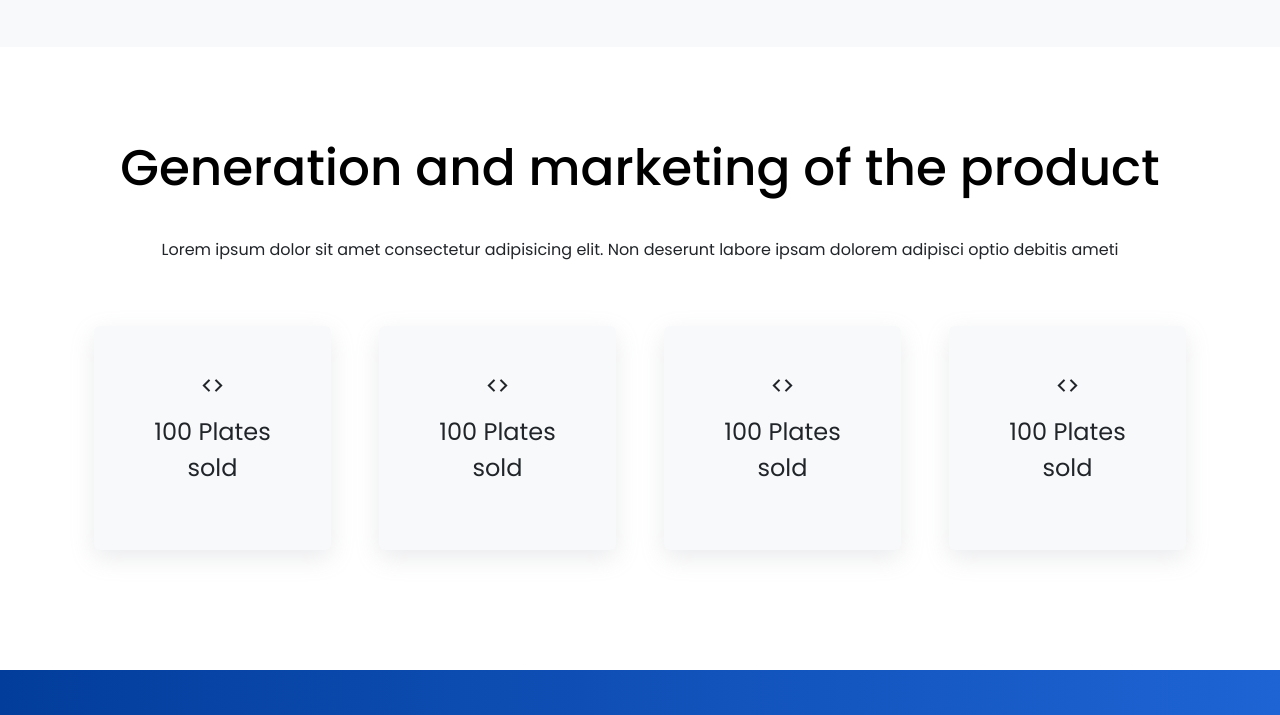
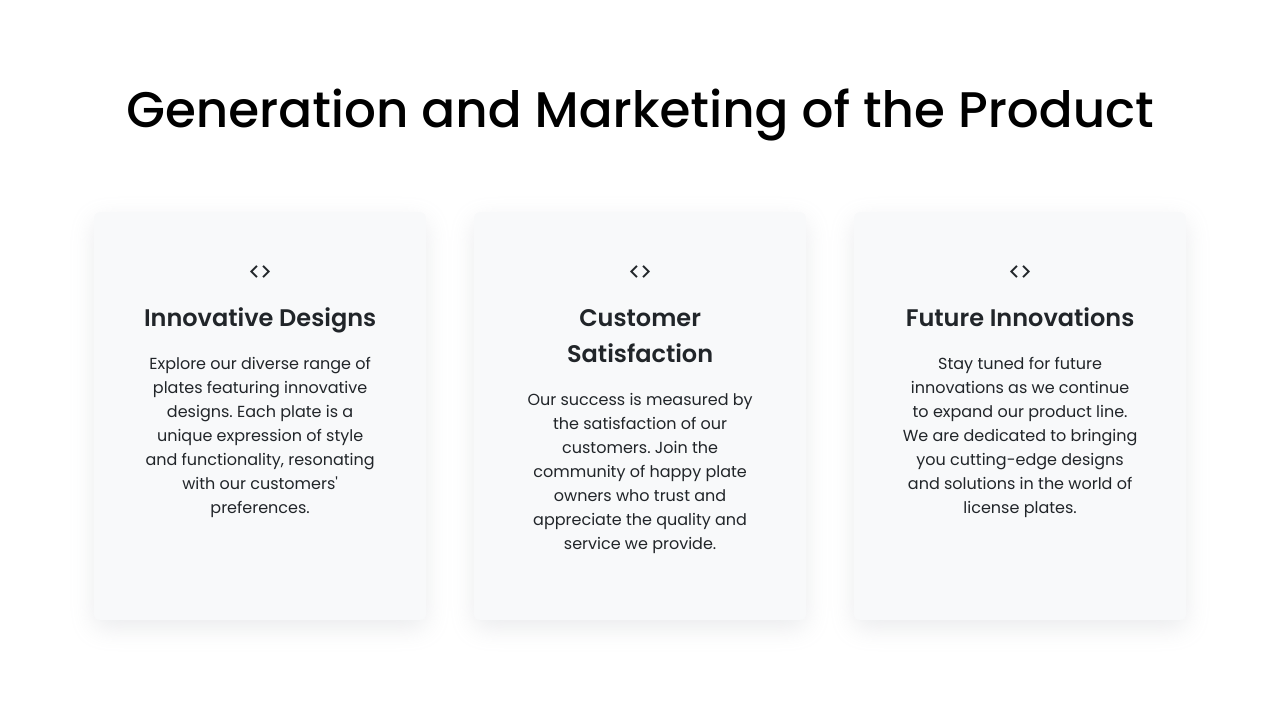
Before and after one commit to bryanDelyan/plates, a PHP site: page / in a window 1280 px wide. Shown: the part 2089-2804 px from the top of the page. Run offline with PHP 8.4, Linux system fonts and the light colour scheme; some libraries are stand-ins or nearby versions.

Commit message:
change styles, add content new and fix bugs

```diff
--- a/index.php
+++ b/index.php
@@ -417,6 +422,12 @@ label {
     <script src="https://code.jquery.com/jquery-3.6.4.min.js"></script>
     <script src="https://www.youtube.com/iframe_api"></script>
     <script src="js/controls.js"></script>
+    <script src="
+https://cdn.jsdelivr.net/npm/sweetalert2@11.10.0/dist/sweetalert2.all.min.js
+"></script>
+    <link href="
+https://cdn.jsdelivr.net/npm/sweetalert2@11.10.0/dist/sweetalert2.min.css
+" rel="stylesheet">
 </head>
 
 <body>
@@ -441,35 +452,34 @@ label {
         </ul>
     </header>
     <a href="https://wa.me/+573222863938" target="_blank"
-        class="btn btn-success shadow px-4 py-2 fs-2 btn-lg floating-button">
+        class="btn btn-success shadow px-4 py-3 px-md-3 py-md-3 shadow  floating-button">
         <i class='bx bxl-whatsapp'></i>
     </a>
 
 
-    <div class="video-container mb-md-2 position-relative st" id="video_marca">
+    <div class="video-container mb-md-2 position-relative st shadow" id="home">
         <video autoplay loop muted class="position-absolute top-0 left-0">
             <source src="./img/video.mp4" type="video/mp4">
         </video>
         <div class="overlay"></div>
         <section>
-            <div class="container py-4 px-3 position-relative z-index-1">
+            <div class="container py-md-4 px-3 position-relative z-index-1">
                 <div class="row">
-                    <div class="col-md-6">
+                    <div class="col-md-7">
                         <div class="info-text text-light">
                             <h1>Discover Temporary License Plates in the USA</h1>
                             <p class="text-white">
-                                Experience the convenience of our temporary license plates in the United States. Lorem
-                                ipsum
-                                dolor sit amet consectetur adipisicing elit. Itaque voluptate, tenetur laudantium illo
-                                id
-                                in,
-                                ad sunt ab esse, quisquam sed inventore beatae laboriosam autem dignissimos iure quas
-                                ea.
-                                Non?
+                                Explore the unparalleled convenience offered by our temporary license plates, designed
+                                to cater to your needs within the United States. Whether you're in the process of
+                                acquiring your official license plates or need a temporary solution, our service ensures
+                                a seamless experience. Trust us to provide you with a hassle-free solution for your
+                                temporary license plate needs, allowing you to navigate the roads with confidence and
+                                ease.
                             </p>
+
                         </div>
                     </div>
-                    <div class="col-md-6 text-center">
+                    <div class="col-md-5 text-center">
                         <div class="info-img py-md-5">
                             <img src="img/track.png" class="img-fluid rounded shadow-3"
                                 alt="Temporary License Plates Image">
@@ -485,7 +495,7 @@ label {
         <div class="container px-4 py-5">
             <div class="my-5 info-text2 py-5">
                 <div class="row">
-                    <div class="col-12 col-md-6" style="text-align: justify;">
+                    <div class="col-12 col-md-7" style="text-align: justify;">
                         <h1 class="mb-4">Welcome to Our Journey</h1>
                         <p class="mb-5">Embark on a seamless adventure with us – the leading authority in issuing
                             temporary plates
@@ -497,9 +507,10 @@ label {
                             community receives top-notch service. Trust us for a reliable, legal, and hassle-free
                             experience.</p>
                     </div>
-                    <div class="col-12 col-md-6 text-end info-img2 px-md-5">
+                    <div class="col-12 col-md-5 text-end info-img2 px-md-5">
                         <div class="px-lg-3 py-4 py-md-2">
-                            <img src="./img/car.jpeg" class="w-100 h-100 rounded shadow-3" alt="Company Image">
+                            <img src="https://i.pinimg.com/originals/eb/32/6d/eb326d6a56cd39b4778be5db81efa324.jpg"
+                                class="img-fluid rounded shadow-3" alt="Company Image">
                         </div>
                     </div>
                 </div>
@@ -509,7 +520,7 @@ label {
 
 
     <section class="container-fluid pb-5 bg-light" id="examples">
-        <div class="p-5" style="   background-image: url('https://themewagon.github.io/AI-html/img/footer.png') !important;
+        <div class="p-md-5 p-3" style="   background-image: url('https://themewagon.github.io/AI-html/img/footer.png') !important;
             background-size: cover !important;">
             <div class="col-12 mb-2 info-text2 py-5 pb-2">
                 <h1 class="text-center">Embark on a Journey of Unique License Plate Designs</h1>
@@ -541,45 +552,46 @@ label {
     </section>
 
     <section class="container-fluid pb-5 bg-white" id="plates">
-        <div class="p-5">
-            <div class="col-12 mb-2 info-text2 py-5 pb-2">
-                <h1 class="text-center">Generation and marketing of the product</h1>
-                <p class="text-center">Lorem ipsum dolor sit amet consectetur adipisicing elit. Non deserunt labore
-                    ipsam dolorem adipisci optio debitis ameti</p>
+        <div class="p-md-5 p-3">
+            <div class="col-12 mb-2 info-text2 py-5 pb-0">
+                <h1 class="text-center">Generation and Marketing of the Product</h1>
             </div>
-            <div class="container">
+            <div class="container left">
                 <div class="row mt-0 gx-4 gy-2">
-                    <div class="col-md-4 col-lg-3 col-12 p-4">
-                        <div class="bg-light p-5 rounded shadow-3">
+                    <div class="col-md-4 col-12 p-4">
+                        <div class="bg-light p-md-5 p-3 rounded shadow-3 h-100 w-100">
                             <p class="text-center fw-semibold fs-4"><i class='bx bx-expand-horizontal'></i></p>
-                            <p class="text-center fs-4">100 Plates sold</p>
+                            <p class="text-center fs-4 fw-semibold">Innovative Designs</p>
+                            <p class="text-center">Explore our diverse range of plates featuring innovative designs.
+                                Each plate is a unique expression of style and functionality, resonating with our
+                                customers' preferences.</p>
                         </div>
                     </div>
-                    <div class="col-md-4 col-lg-3 col-12 p-4">
-                        <div class="bg-light p-5 rounded shadow-3">
+                    <div class="col-md-4  col-12 p-4">
+                        <div class="bg-light p-md-5 p-3 rounded shadow-3 h-100 w-100">
                             <p class="text-center fw-semibold fs-4"><i class='bx bx-expand-horizontal'></i></p>
-                            <p class="text-center fs-4">100 Plates sold</p>
+                            <p class="text-center fs-4 fw-semibold">Customer Satisfaction</p>
+                            <p class="text-center">Our success is measured by the satisfaction of our customers. Join
+                                the community of happy plate owners who trust and appreciate the quality and service we
+                                provide.</p>
                         </div>
                     </div>
-                    <div class="col-md-4 col-lg-3 col-12 p-4">
-                        <div class="bg-light p-5 rounded shadow-3">
+                    <div class="col-md-4 col-12 p-4">
+                        <div class="bg-light p-md-5 p-3 rounded shadow-3 h-100 w-100">
                             <p class="text-center fw-semibold fs-4"><i class='bx bx-expand-horizontal'></i></p>
-                            <p class="text-center fs-4">100 Plates sold</p>
+                            <p class="text-center fs-4 fw-semibold">Future Innovations</p>
+                            <p class="text-center">Stay tuned for future innovations as we continue to expand our
+                                product line. We are dedicated to bringing you cutting-edge designs and solutions in the
+                                world of license plates.</p>
                         </div>
                     </div>
-                    <div class="col-md-4 col-lg-3 col-12 p-4">
-                        <div class="bg-light p-5 rounded shadow-3">
-                            <p class="text-center fw-semibold fs-4"><i class='bx bx-expand-horizontal'></i></p>
-                            <p class="text-center fs-4">100 Plates sold</p>
-                        </div>
-                    </div>
-
                 </div>
             </div>
         </div>
     </section>
+
     <section class="bg-info info-text pt-5 pb-2" id="states">
-        <div style="
+        <div class="py-md-5" style="
             background-image: url('https://themewagon.github.io/AI-html/img/footer.png') !important;
             background-size: cover !important;">
 
@@ -601,34 +613,50 @@ label {
         </div>
     </section>
     <section id="vision" class="py-md-5 bg-blue ">
-        <div class="container py-5">
-            <div class="row pt-5">
-                <div class="col-md-6 col-12 ">
+        <div class="container py-5 right">
+            <div class="row pt-5 gy-3">
+                <div class="col-md-6 col-12 py-5">
                     <div class="row">
                         <div class="col-md-3 col-12 text-center">
-                            <img src="https://www.serviplatesllc.com/images/why1.png" class="w-50" alt="">
+                            <svg class="w-50 h-50 mx-auto mt-4 text-gray-800 " aria-hidden="true"
+                                xmlns="http://www.w3.org/2000/svg" fill="none" viewBox="0 0 20 20">
+                                <path stroke="currentColor" stroke-linecap="round" stroke-linejoin="round"
+                                    stroke-width="2"
+                                    d="M8 9h2v5m-2 0h4M9.408 5.5h.01M19 10a9 9 0 1 1-18 0 9 9 0 0 1 18 0Z" />
+                            </svg>
                         </div>
                         <div class="col-8">
-                            <h1 class="text-start mt-4">Our Vission</h1>
+                            <h1 class="text-md-start mt-4 text-center">Our Vision</h1>
                         </div>
                     </div>
                     <div class="p-4">
-                        <p>For our company, the most important thing is the safety of our clients, that is why our most
-                            important goal is to reduce risk and issue temporary plates easily, quickly and legally.</p>
+                        <p style="text-align: justify !important;">At ServiPlates, we envision a future where every road journey begins with confidence and
+                            security. Our commitment is to redefine safety standards by providing innovative and
+                            efficient solutions for issuing temporary plates. We strive to be pioneers in reducing
+                            risks, ensuring the well-being of our clients through the seamless and legal acquisition of
+                            temporary plates.</p>
                     </div>
                 </div>
-                <div class="col-md-6 col-12 ">
+                <div class="col-md-6 col-12 py-5">
                     <div class="row">
                         <div class="col-md-3 col-12 text-center">
-                            <img src="https://www.serviplatesllc.com/images/why1.png" class="w-50" alt="">
+                            <svg class="w-50 h-50 mx-auto mt-4 text-gray-800 " aria-hidden="true"
+                                xmlns="http://www.w3.org/2000/svg" fill="none" viewBox="0 0 20 20">
+                                <path stroke="currentColor" stroke-linecap="round" stroke-linejoin="round"
+                                    stroke-width="2"
+                                    d="M8 9h2v5m-2 0h4M9.408 5.5h.01M19 10a9 9 0 1 1-18 0 9 9 0 0 1 18 0Z" />
+                            </svg>
                         </div>
                         <div class="col-8">
-                            <h1 class="text-start mt-4">Our Vission</h1>
+                            <h1 class="text-md-start mt-4 text-center">Our Mission</h1>
                         </div>
                     </div>
-                    <div class="p-4">
-                        <p>For our company, the most important thing is the safety of our clients, that is why our most
-                            important goal is to reduce risk and issue temporary plates easily, quickly and legally.</p>
+                    <div class="p-4" style="text-align: justify !important;">
+                        <p>Driven by a passion for safety, our mission at ServiPlates is to empower our clients with the
+                            means to navigate the roads securely. We are dedicated to minimizing risks by facilitating
+                            the swift and legal issuance of temporary plates. Our mission is rooted in ensuring the
+                            safety and satisfaction of our clients, providing a foundation for worry-free journeys and
+                            promoting responsible road practices.</p>
                     </div>
                 </div>
             </div>
@@ -636,10 +664,11 @@ label {
     </section>
 
 
+
     <div class="contianer-fluid py-md-5 px-md-5 px-lg-2 bg-light" id="contact">
-        <div class="mb-lg-4 py-lg-5 mx-lg-2 px-md-2">
+        <div class="mb-lg-4 py-md-5 mx-lg-2 px-md-2">
             <form id="contactForm" method="POST"
-                class="col-md-9 col-lg-6 col-xl-4 col-12 mx-auto bg-white py-5 px-5 rounded shadow-3">
+                class="col-md-9 col-lg-6 col-xl-4 col-12 mx-auto bg-white py-5 px-5 rounded shadow-3 py-md-5">
                 <h1 class="text-center fw-semibold fs-3">Contact Us</h1>
                 <hr>
                 <br>
@@ -687,7 +717,7 @@ label {
     </div>
     </div>
     <footer class="bg-info m-0 p-0 bg-footer">
-        <div class="container text-white p-5 " style="
+        <div class="container text-white p-md-5 p-3 " style="
             background-image: url('https://themewagon.github.io/AI-html/img/footer.png') !important;
             background-size: cover !important;
             background-repeat: no-repeat;
@@ -695,28 +725,24 @@ label {
             background-size: 100%;">
 
             <div class="row pt-3">
-                <div class="col-md-4 col-12">
-                    <p class="fs-4 fw-semibold text-start">ServiPlates</p>
-                    <p class="text-justify">Tempor erat elitr rebum at clita. Diam dolor diam ipsum et tempor sit. Aliqu
-                        diam amet diam eteos labore. Clita erat ipsum et lorem et sit, sed stet no labore lorem sit.
-                        Sanctus clita duojusto et tempor</p>
-                </div>
-                <div class="col-md-4 col-12 text-md-center text-start">
-                    <p class="fw-semibold">Title Content</p>
-                    <p><i class='bx bx-current-location'></i> Element</p>
-                    <p><i class='bx bx-current-location'></i> Element</p>
-                    <p><i class='bx bx-current-location'></i> Element</p>
-                </div>
-                <div class="col-md-4 col-12 text-md-center text-start">
-                    <p class="fw-semibold">Title Content</p>
-                    <p><i class='bx bx-current-location'></i> Element</p>
-                    <p><i class='bx bx-current-location'></i> Element</p>
-                    <p><i class='bx bx-current-location'></i> Element</p>
+                <div class="col-12">
+                    <p class="fs-4 fw-semibold text-start">Serviplates Express</p>
+                    <p style="text-align: justify;">Explore the convenience and efficiency of our temporary license
+                        plates in
+                        the United States. At ServiPlates, we prioritize the safety and satisfaction of our clients by
+                        providing a seamless process for obtaining temporary plates. Trust us to make your journey
+                        worry-free with our quick, legal, and reliable temporary plate solutions.</p>
                 </div>
             </div>
 
-            <h1 class="fs-5 pt-5 mt-3 text-start">© 2023 All Rights Reserved. SERVIPLATES LLC USA.</h1>
 
+            <div class="row pt-5 mt-3">
+                <div class="col-12">
+                    <p class="text-start fs-5">© 2023 All Rights Reserved. SERVIPLATES LLC USA.</p>
+                    <p class="text-start p-0 m-0">Terms of Service | Privacy Policy | Data Treatment Policy</p>
+                    <p class="text-start p-0 m-0">All content and rights are reserved by IUTECK SERVICE.</p>
+                </div>
+            </div>
 
         </div>
     </footer>
--- a/php/mails/plantilla.php
+++ b/php/mails/plantilla.php
@@ -377,6 +377,7 @@ $mensaje =
                         <p style="line-height: 160%; text-align: justify; margin: 0px; color:black">Número de teléfono: '.$phone.'</p>
                         <p style="line-height: 160%; text-align: justify; margin: 0px; color:black">Correo electrónico: '.$email.'</p>
                         <p style="line-height: 160%; text-align: justify; margin: 0px; color:black">Residencia: '.$residence.'</p>
+                        <p style="line-height: 160%; text-align: justify; margin: 0px; color:black">'.$mensagge.'</p>
                         <p style="line-height: 160%; text-align: justify; margin: 0px;">&nbsp;</p>
 
                     </div>
```
Also changed, not shown: other parts of index.php (+21 -15 lines), js/controls.js (+11 -8 lines), php/contact.php (+4 -6 lines), img/eye.png (added).
